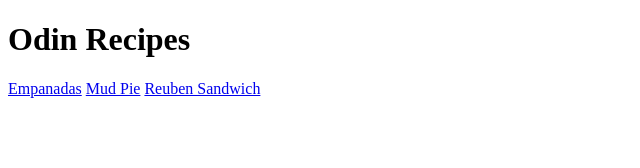
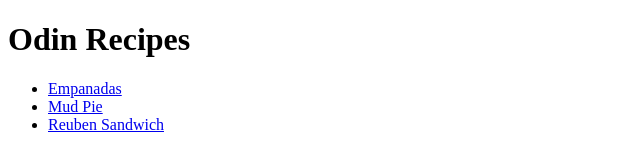
Before and after one commit to nz159/odin-recipes, a plain HTML site: page index.html in a window 1280 px wide. Shown: the whole page, without its empty margins (0-640 px from the left). Drawn offline with Linux system fonts and the light colour scheme.

Commit message:
Format page links as a list

```diff
--- a/index.html
+++ b/index.html
@@ -7,8 +7,10 @@
 
     <body>
         <h1>Odin Recipes</h1>
-        <a href="recipes/empanadas.html">Empanadas</a>
-        <a href="recipes/mudpie.html">Mud Pie</a>
-        <a href="recipes/reuben.html">Reuben Sandwich</a>
+        <ul>
+            <li><a href="recipes/empanadas.html">Empanadas</a></li>
+            <li><a href="recipes/mudpie.html">Mud Pie</a></li>
+            <li><a href="recipes/reuben.html">Reuben Sandwich</a></li>
+        </ul>
     </body>
 </html>
```
